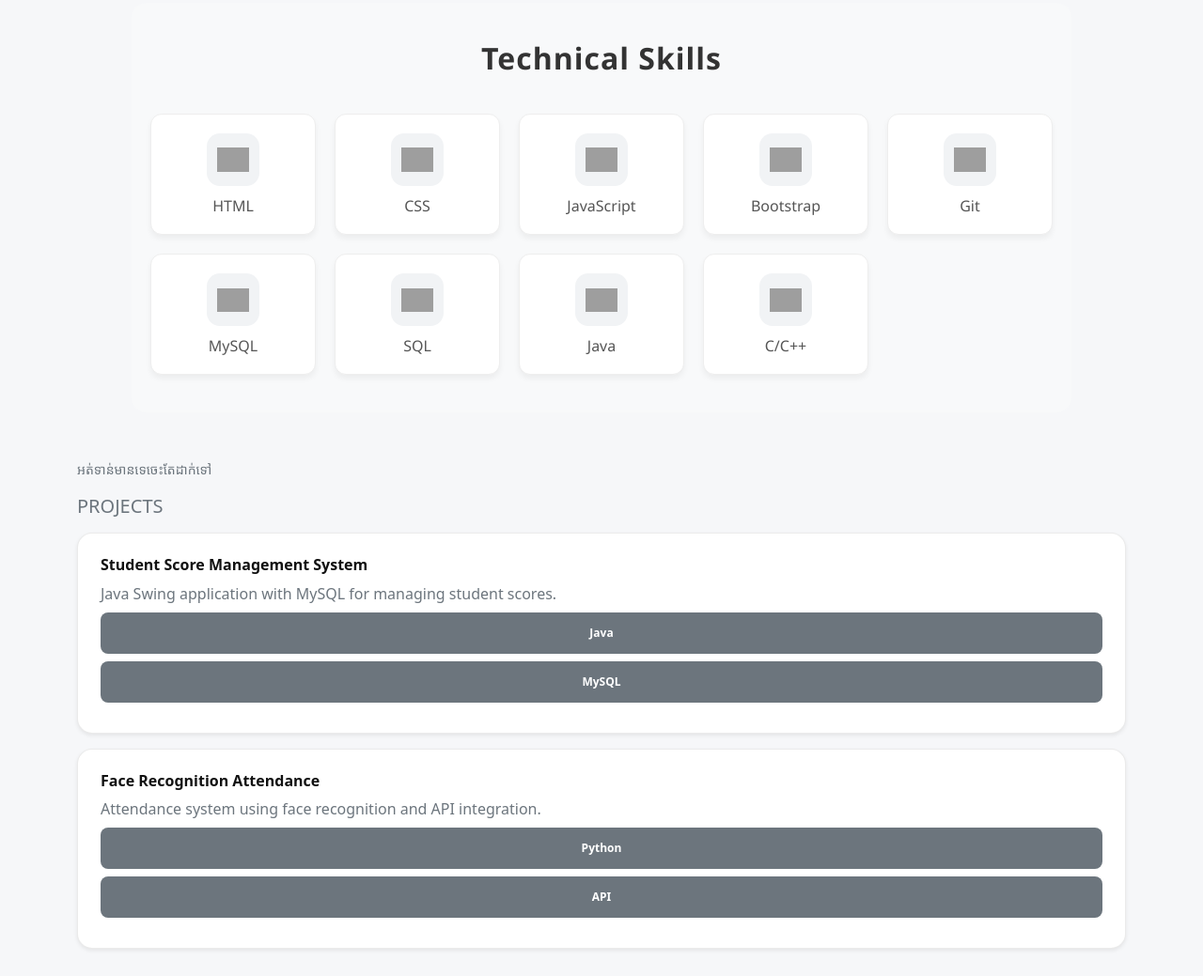
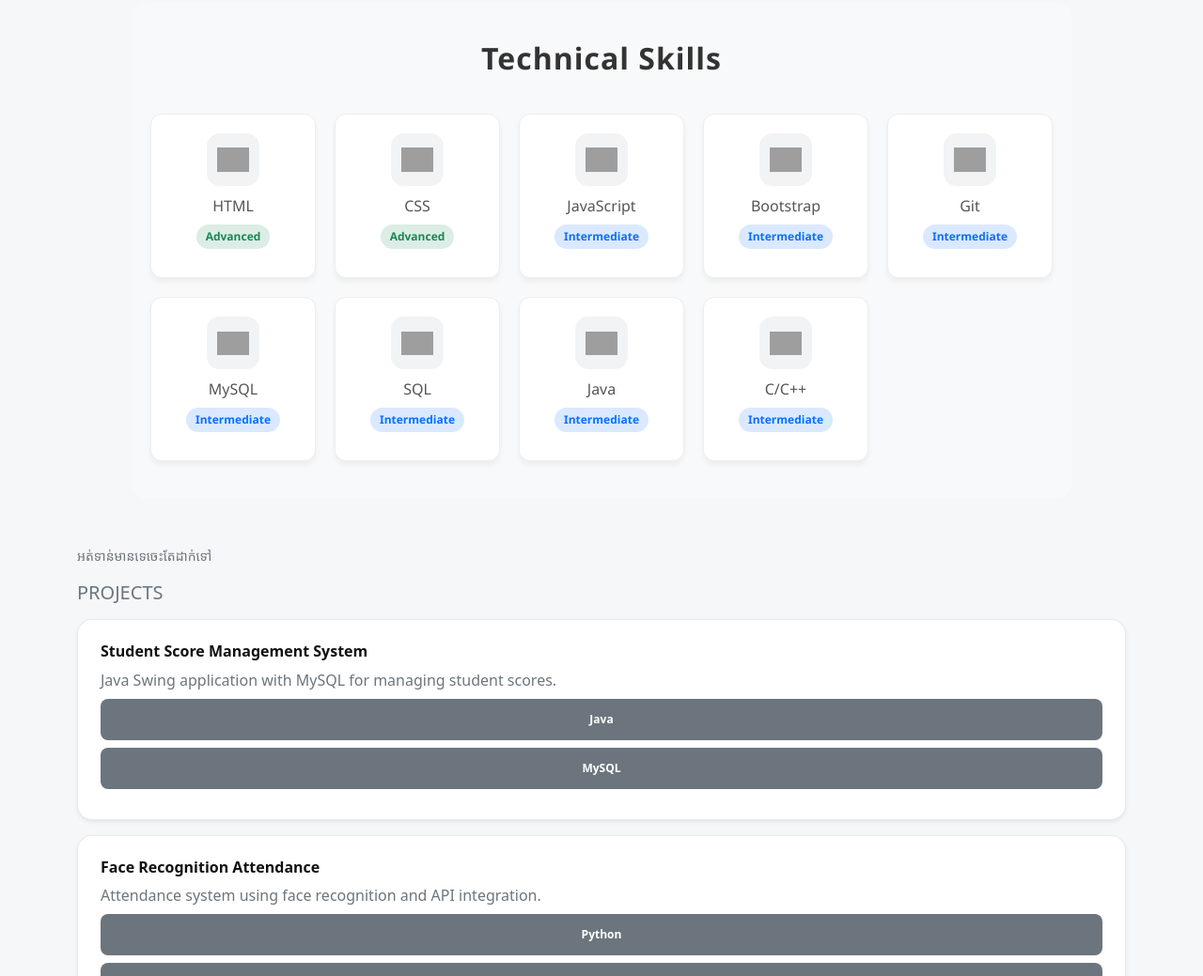
Before and after one commit to Thana9a/Portfolio, a website: page index.html in a window 1280 px wide. Shown: the part 890-1929 px from the top of the page at 94% size. Drawn offline with nearby package versions, Linux system fonts and the light colour scheme; grey boxes are pictures that could not be loaded.

Commit message:
update skill layout (but did not featuer dark mode)

```diff
--- a/index.html
+++ b/index.html
@@ -115,6 +115,7 @@
                 <img src="https://cdn.jsdelivr.net/gh/devicons/devicon/icons/html5/html5-original.svg" alt="HTML" loading="lazy" />
               </div>
               <h3>HTML</h3>
+              <span class="level advanced">Advanced</span>
             </div>
 
             <div class="skill-card css">
@@ -122,6 +123,7 @@
                 <img src="https://cdn.jsdelivr.net/gh/devicons/devicon/icons/css3/css3-original.svg" alt="CSS" loading="lazy" />
               </div>
               <h3>CSS</h3>
+              <span class="level advanced">Advanced</span>
             </div>
 
             <div class="skill-card js">
@@ -133,6 +135,7 @@
                 />
               </div>
               <h3>JavaScript</h3>
+              <span class="level intermediate">Intermediate</span>
             </div>
 
             <div class="skill-card bootstrap">
@@ -144,6 +147,7 @@
                 />
               </div>
               <h3>Bootstrap</h3>
+              <span class="level intermediate">Intermediate</span>
             </div>
 
             <div class="skill-card git">
@@ -151,6 +155,7 @@
                 <img src="https://cdn.jsdelivr.net/gh/devicons/devicon/icons/git/git-original.svg" alt="Git" loading="lazy" />
               </div>
               <h3>Git</h3>
+            <span class="level intermediate">Intermediate</span>
             </div>
 
             <div class="skill-card mysql">
@@ -162,6 +167,7 @@
                 />
               </div>
               <h3>MySQL</h3>
+              <span class="level intermediate">Intermediate</span>
             </div>
 
             <div class="skill-card sql">
@@ -169,6 +175,7 @@
                 <img src="https://cdn.jsdelivr.net/gh/devicons/devicon/icons/microsoftsqlserver/microsoftsqlserver-plain.svg" alt="SQL" loading="lazy" />
               </div>
               <h3>SQL</h3>
+              <span class="level intermediate">Intermediate</span>
             </div>
 
             <div class="skill-card java">
@@ -176,6 +183,7 @@
                 <img src="https://cdn.jsdelivr.net/gh/devicons/devicon/icons/java/java-original.svg" alt="Java" loading="lazy" />
               </div>
               <h3>Java</h3>
+              <span class="level intermediate">Intermediate</span>
             </div>
 
             <div class="skill-card cpp">
@@ -183,6 +191,7 @@
                 <img src="https://cdn.jsdelivr.net/gh/devicons/devicon/icons/cplusplus/cplusplus-original.svg" alt="C/C++" loading="lazy" />
               </div>
               <h3>C/C++</h3>
+              <span class="level intermediate">Intermediate</span>
             </div>
           </div>
         </div>
--- a/style.css
+++ b/style.css
@@ -260,3 +260,31 @@ body {
 .skill-card.cpp:hover {
   border-bottom: 4px solid #00599c;
 }
+
+/*
+
+/* Skill Level Badge */
+.level {
+  font-size: 0.75rem;
+  padding: 4px 10px;
+  border-radius: 999px;
+  font-weight: 600;
+}
+.level {
+  font-size: 0.75rem;
+  padding: 4px 10px;
+  border-radius: 999px;
+  font-weight: 600;
+}
+
+.advanced {
+  background: rgba(25,135,84,0.15);
+  color: #198754;
+  margin: 10px;
+}
+
+.intermediate {
+  background: rgba(13,110,253,0.15);
+  color: #0d6efd;
+  margin: 10px;
+}
```
